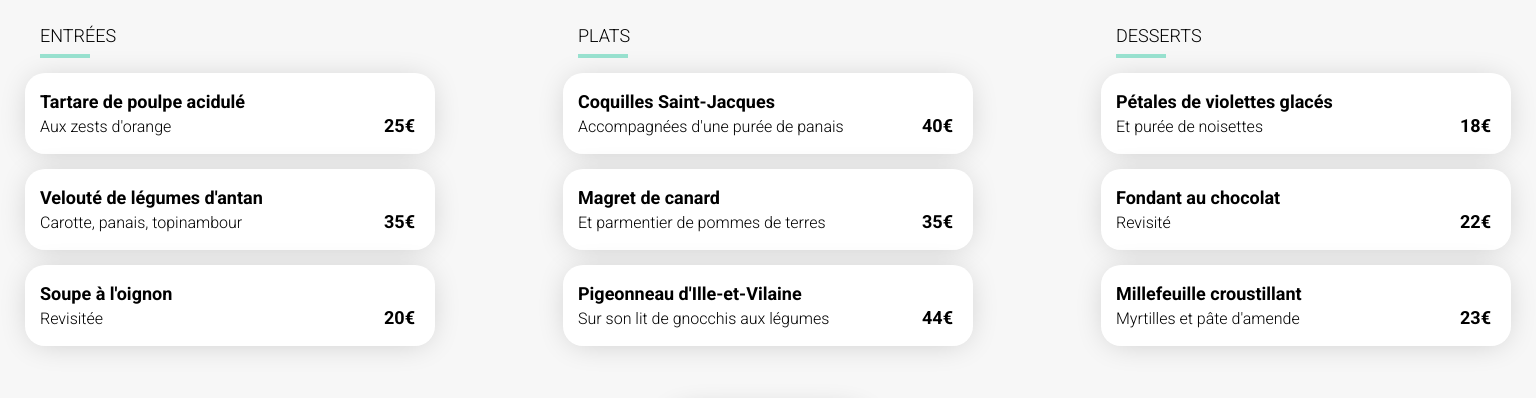
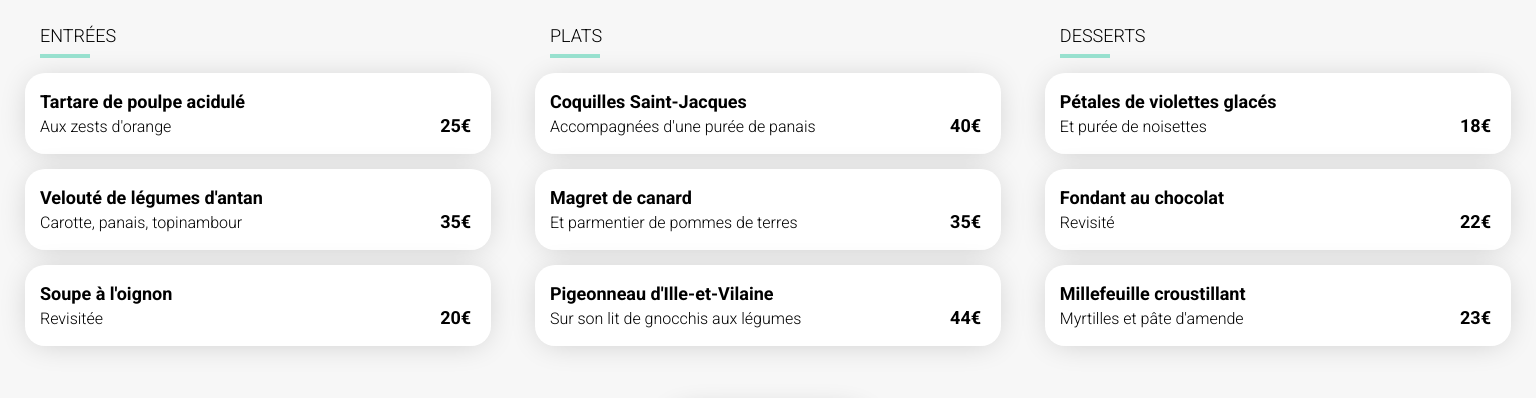
Before and after one commit to NairodP/ohmyfood, a website: page menuFrancaise.html in a window 1536 px wide. Shown: the part 850-1248 px from the top of the page. Drawn offline with Linux system fonts and the light colour scheme; a web font is replaced by a local one.

Commit message:
last commit before presentation

```diff
--- a/scss/_M_responsive+.scss
+++ b/scss/_M_responsive+.scss
@@ -10,15 +10,15 @@
       align-items: flex-start;
       .partie_entree {
         margin: 0 0 0 20px;
-        width: 420px;
+        width: 31%;
       }
       .partie_plat {
         margin: 0 0 0 0;
-        width: 420px;
+        width: 31%;
       }
       .partie_dessert {
         margin: 0 20px 0 0;
-        width: 420px;
+        width: 31%;
       }
     }
   }
```
Also changed, not shown: css/style.css.
